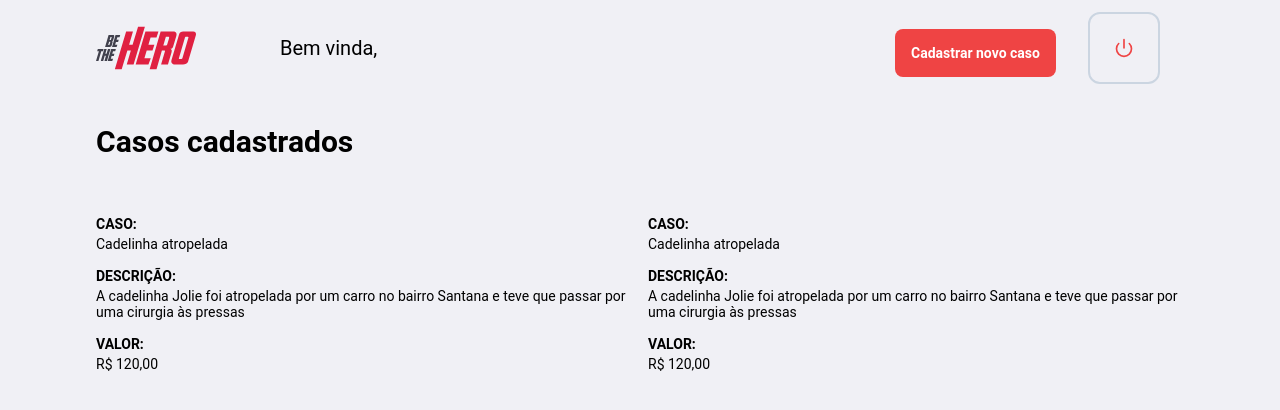
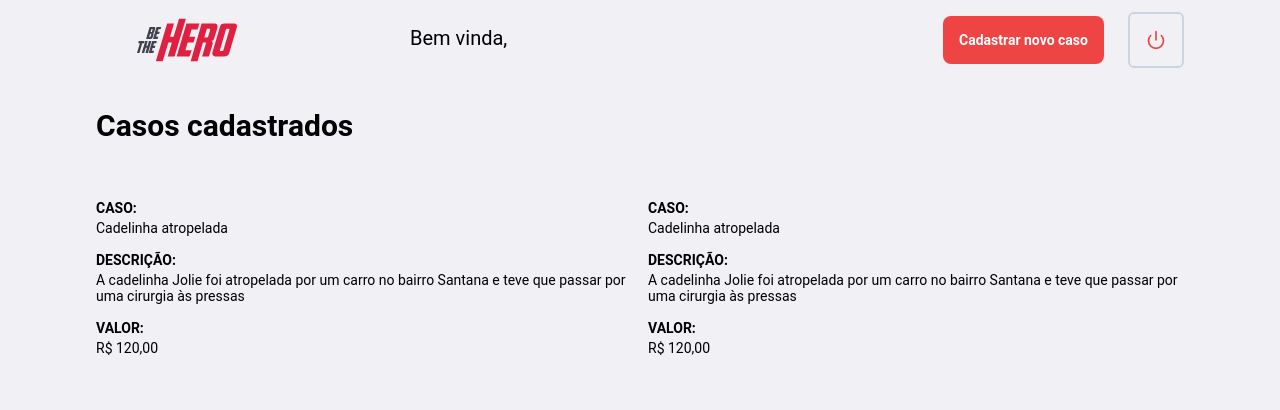
Before and after one commit to filippebr/be-a-hero, a Next.js app: page /dashboard/profile in a window 1280 px wide. Shown: the top 410 px of the page. Built offline with nearby package versions, Linux system fonts and the light colour scheme; no server answers.

Commit message:
profile design justify center

```diff
--- a/src/app/dashboard/profile/page.tsx
+++ b/src/app/dashboard/profile/page.tsx
@@ -59,9 +59,9 @@ export default function Profile() {
 
   return (
     <>
-      <header className="w-full mx-auto py-3 px-6 sm:px-12 lg:px-24">
-        <div className="grid grid-cols-12 gap-4 items-center justify-center">
-          <div className="col-span-2">
+      <header className="py-3 px-4 sm:px-12 lg:px-24">
+        <div className="grid lg:grid-cols-12">
+          <div className="lg:col-span-2 justify-self-center">
             <Image
                 className="h-14"
                 src={'/logo.svg'}
@@ -71,17 +71,17 @@ export default function Profile() {
               />
           </div>
 
-          <div className="col-span-4">
+          <div className="lg:col-span-4 py-3 justify-self-center">
             <div className="text-xl">Bem vinda, {ongName}</div>
           </div>
 
-          <div className="col-span-6 items-center px-6 lg:justify-self-end justify-around">
+          <div className="flex lg:col-span-6 lg:justify-self-end justify-self-center gap-6 items-center">
             <Link
-              className="mx-8 p-4 bg-red-500 hover:bg-red-700 rounded-lg text-white items-center font-bold text-md"
+              className="p-4 bg-red-500 hover:bg-red-700 rounded-lg text-white font-bold text-md"
               href="/incidents/new">
                 Cadastrar novo caso
             </Link>
-            <button className="p-6 rounded-xl border-2 bg-transparent border-slate-300 hover:border-slate-400" onClick={handleLogout} type="button">
+            <button className="p-4 rounded-md border-2 bg-transparent border-slate-300 hover:border-slate-400" onClick={handleLogout} type="button">
               <FiPower className="text-xl text-red-500" />
             </button>
           </div>
@@ -89,11 +89,11 @@ export default function Profile() {
       </header>
 
       <main className="">
-        <div className="grid grid-cols-12 py-3 px-6 sm:px-12 lg:px-24">
-          <h1 className="col-span-4 text-3xl font-bold my-4">Casos cadastrados</h1>
+        <div className="grid lg:grid-cols-12 py-3 px-6 sm:px-12 lg:px-24 ">
+          <h1 className="col-span-4 text-3xl font-bold my-4 lg:justify-self-start justify-self-center">Casos cadastrados</h1>
         </div>
         <div className="">
-          <ul className="grid grid-cols-12 gap-4 py-3 px-6 sm:px-12 lg:px-24" >
+          <ul className="grid lg:grid-cols-12 gap-4 py-3 px-6 sm:px-12 lg:px-24" >
             <li className="col-span-6">
               <p className="font-bold mb-1 mt-4">CASO: </p>
               <p>Cadelinha atropelada</p>
```
